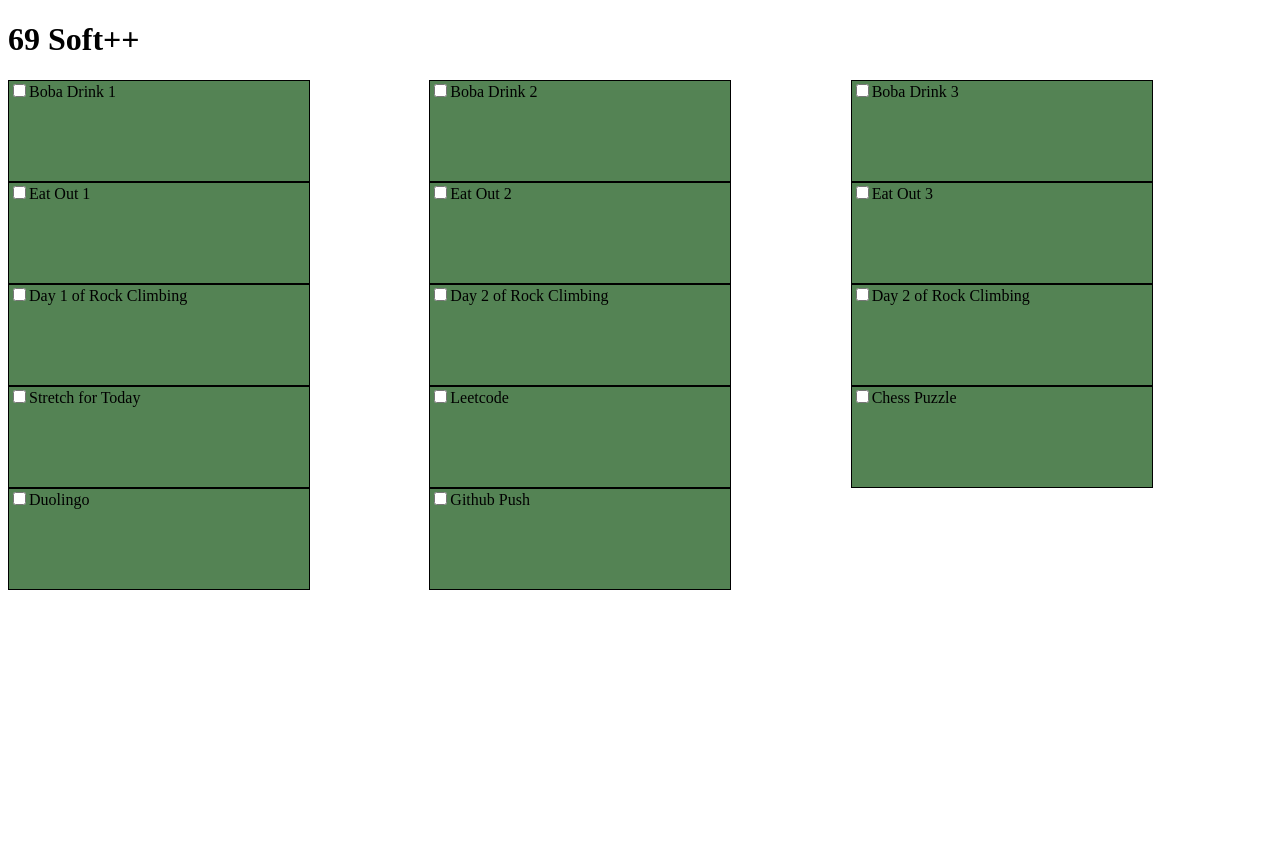
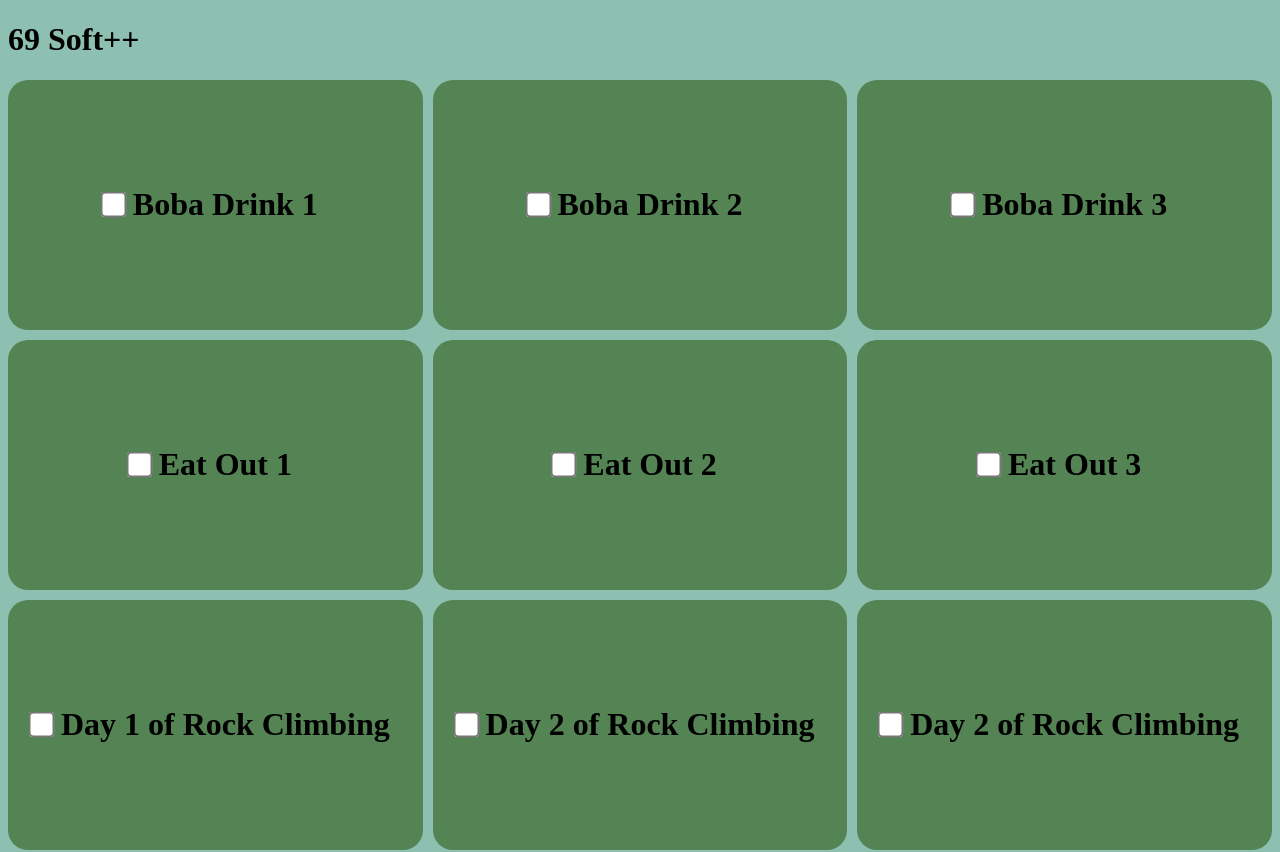
Before and after one commit to Nickthecan/TheSoft, a React (Vite) app: page / in a window 1280 px wide. Shown: the top 852 px of the page. Before the commit the page ends 800 px from the top, so only its background shows below. Built offline with nearby package versions, Linux system fonts and the light colour scheme.

Commit message:
Did a few changes

```diff
--- a/src/components/Checkbox.jsx
+++ b/src/components/Checkbox.jsx
@@ -3,9 +3,11 @@ import "../styles/Checkbox.css"
 const Checkbox = ( {id, nameForCheckBox} ) => {
     return(
         <>
-            <div className="box-checkbox">
-                <input type="checkbox" id={id} />
-                <label htmlFor={id}>{nameForCheckBox}</label><br/>
+            <div className="home">
+                <div className="box-checkbox">
+                    <input className="check" type="checkbox" id={id} />
+                    <label htmlFor={id}>{nameForCheckBox}</label><br/>
+                </div>
             </div>
         </>
     );
--- a/src/styles/Checkbox.css
+++ b/src/styles/Checkbox.css
@@ -1,6 +1,24 @@
 .box-checkbox {
-    width: 300px;
-    height: 100px;
-    border: 1px solid black;
+    height: 250px;
     background-color: #548354;
+    border-radius: 20px;
+    display: flex;
+    justify-content: center;
+    align-items: center;
+    gap: 10px;
 }
+
+label {
+    font-size: 2rem;
+    font-weight: bold;
+
+}
+
+.check {
+    -ms-transform: scale(2); /* IE */
+    -moz-transform: scale(2); /* FF */
+    -webkit-transform: scale(2); /* Safari and Chrome */
+    -o-transform: scale(2); /* Opera */
+    transform: scale(2);
+    padding: 10px;
+}
--- a/src/styles/Home.css
+++ b/src/styles/Home.css
@@ -1,4 +1,9 @@
+body {
+    background-color: rgb(141, 192, 177);
+}
+
 .checkboxes {
     display: grid;
     grid-template-columns: repeat(3, 1fr);
+    gap: 10px;
 }
```
